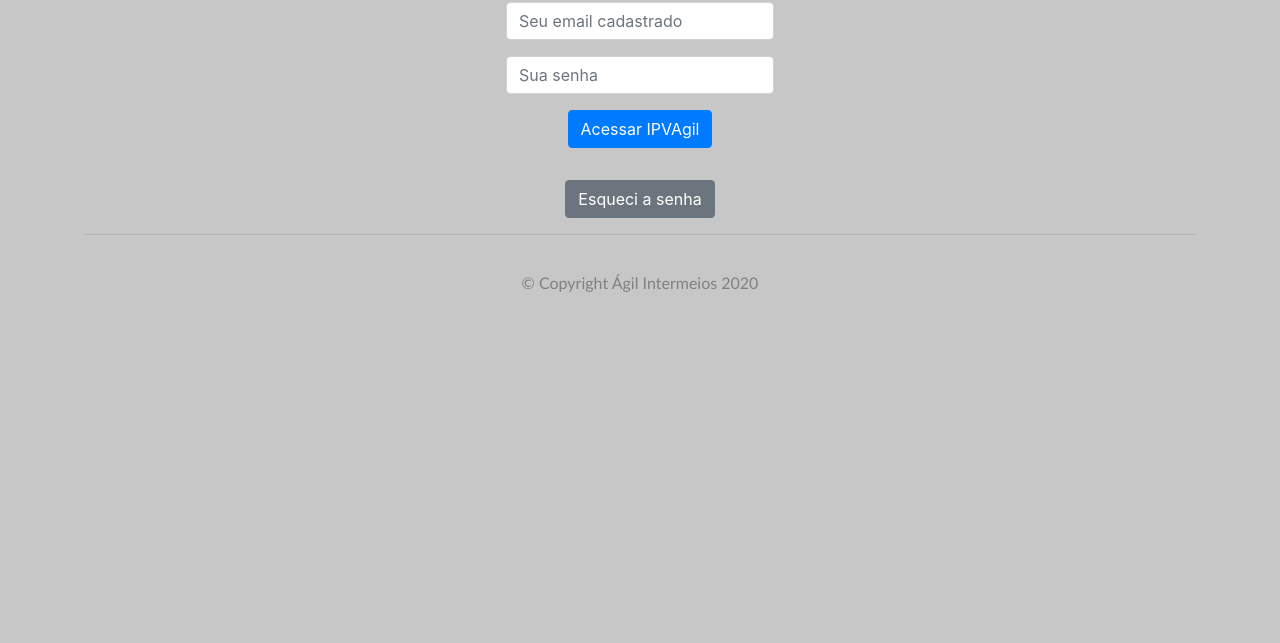
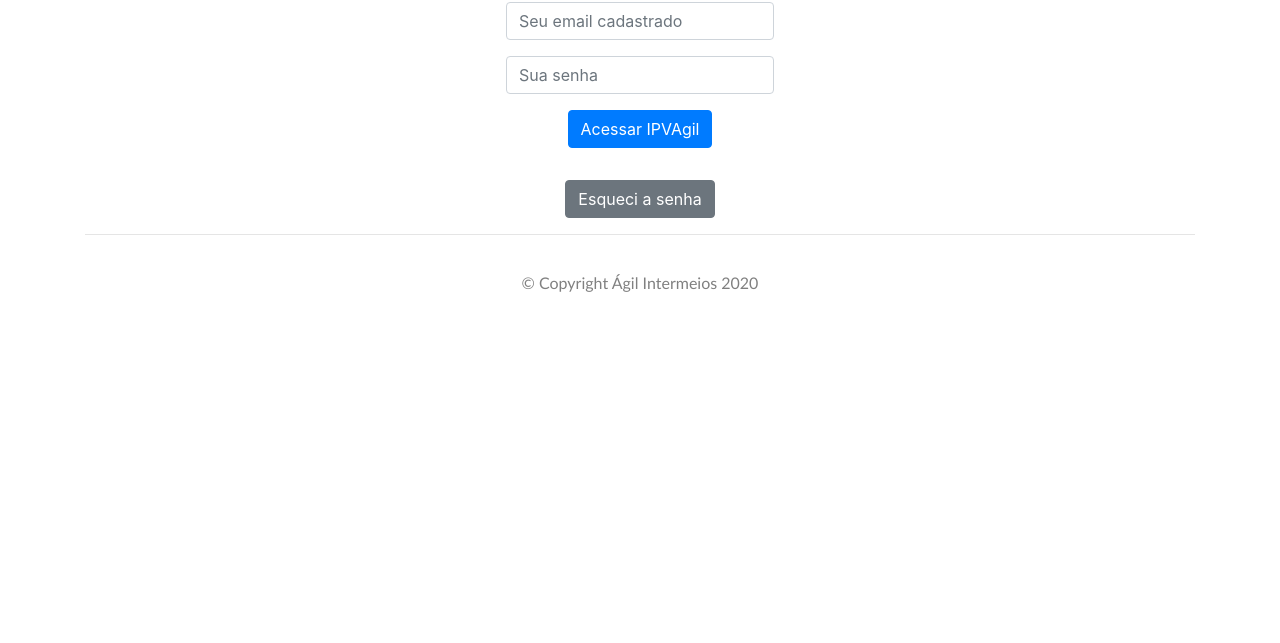
Before and after one commit to afeureis-cyber/ipvagilcompesquisa, a website: page index.html in a window 1280 px wide. Shown: the part 157-800 px from the top of the page. Drawn offline with nearby package versions, Linux system fonts and the light colour scheme; no server answers.

Commit message:
mudando a cor

```diff
--- a/style.css
+++ b/style.css
@@ -15,7 +15,7 @@
 }
 
 body{
-    background: rgb(199, 199, 199)
+    background: rgb(255, 255, 255)
 }
 
 #botaocentro{
```
